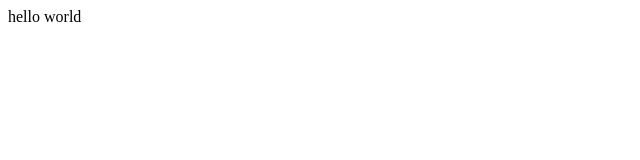
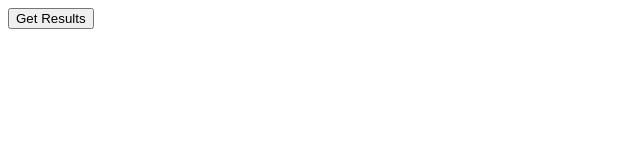
Before and after one commit to davidg-07/js-quiz, a plain HTML site: page index.html in a window 1280 px wide. Shown: the whole page, without its empty margins (0-640 px from the left). Drawn offline with Linux system fonts and the light colour scheme.

Commit message:
adding classes to html

```diff
--- a/index.html
+++ b/index.html
@@ -4,11 +4,11 @@
     <meta charset="UTF-8">
     <meta http-equiv="X-UA-Compatible" content="IE=edge">
     <meta name="viewport" content="width=device-width, initial-scale=1.0">
-    <title>Javascript Quiz</title>
+    <title>Javascript quiz</title>
 </head>
 <body>
-    <header>
-        hello world
-    </header>
+    <div id="quiz"></div>
+    <button id="submit">Get Results</button>
+    <div id="results">
 </body>
 </html>
```
